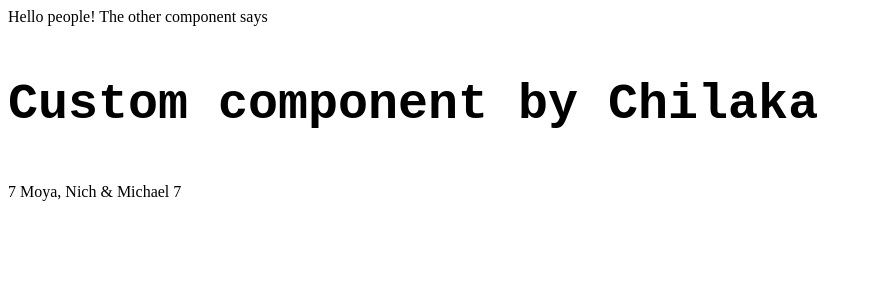
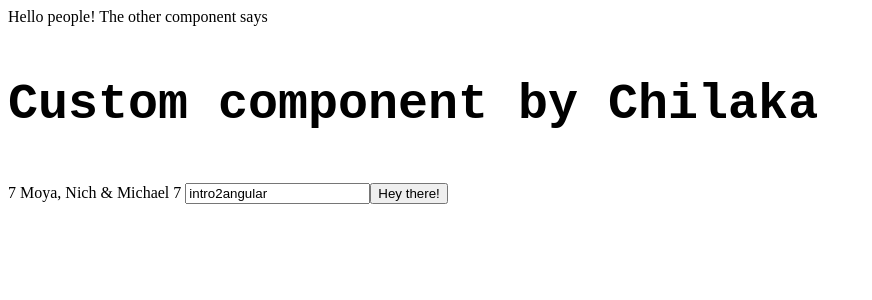
Before and after one commit to siccoo/intro-angular, an Angular app: page / in a window 1280 px wide. Shown: the top 300 px of the page, without its empty margins (0-872 px from the left). Built offline with nearby package versions, Linux system fonts and the light colour scheme.

Commit message:
Update on some files

```diff
--- a/src/app/app.component.html
+++ b/src/app/app.component.html
@@ -1,4 +1,7 @@
 Hello people! The other component says <app-hello></app-hello>
+<input type="text" value="{{myVariable}}" [disabled]="myDisabledValue" />
+
+<button (click)="callMyFunction()">Hey there!</button>
 <!-- <test *ngFor="let l of list">
   {{l}}
 </test>
--- a/src/app/app.component.ts
+++ b/src/app/app.component.ts
@@ -45,7 +45,7 @@
 })
 
 export class AppComponent {
-  title = 'intro2angular';
+  myVariable = 'intro2angular';
 
   // constructor() {
   //   console.log('This statement was generated by the constructor', this.aSimpleMethod(5, 2));
@@ -55,4 +55,13 @@
   //   // console.log("Hi Nicholas, I'm learning Angular!");
   //   return m*n
   // }
+
+  constructor() {
+
+  }
+
+  callMyFunction() {
+    console.log("Function called!");
+
+  }
 }
--- a/src/app/hello/hello.component.ts
+++ b/src/app/hello/hello.component.ts
@@ -10,6 +10,7 @@
   myvariable = "Moya, Nich & Michael";
   bitwiseOR = 2 | 5 // 010 101 => 0 | 1 = 1 then 1 | 1 = 0 then 1 | 0 = 1; 111
   i = 9;
+  someVar = Math.random()
 
   constructor() { }
 
@@ -19,6 +20,9 @@
   }
 
   ngOnInit() {
+    // setInterval(() => {
+    //   this.someVar = Math.random()
+    // }, 50)
   }
 
 }
```
Also changed, not shown: 1 other file (tests, documents, lock files or other folders).
